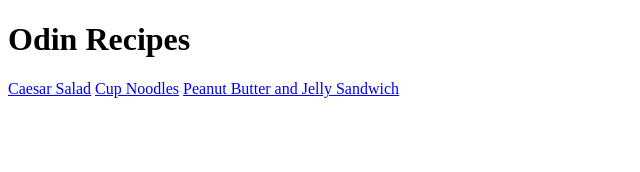
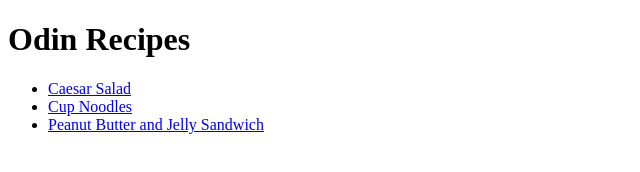
Before and after one commit to aidanwttd/odin-recipes, a plain HTML site: page index.html in a window 1280 px wide. Shown: the whole page, without its empty margins (0-640 px from the left). Drawn offline with Linux system fonts and the light colour scheme.

Commit message:
Add list to hyperlinks

```diff
--- a/index.html
+++ b/index.html
@@ -6,8 +6,10 @@
     </head>
     <body>
         <h1>Odin Recipes</h1>
-        <a href="./recipes/caesarsalad.html">Caesar Salad</a>
-        <a href="./recipes/cupnoodles.html">Cup Noodles</a>
-        <a href="./recipes/pbj.html">Peanut Butter and Jelly Sandwich</a>
+        <ul>
+            <li><a href="./recipes/caesarsalad.html">Caesar Salad</a></li>
+            <li><a href="./recipes/cupnoodles.html">Cup Noodles</a></li>
+            <li><a href="./recipes/pbj.html">Peanut Butter and Jelly Sandwich</a></li>
+        </ul>
     </body>
 </html>
```
